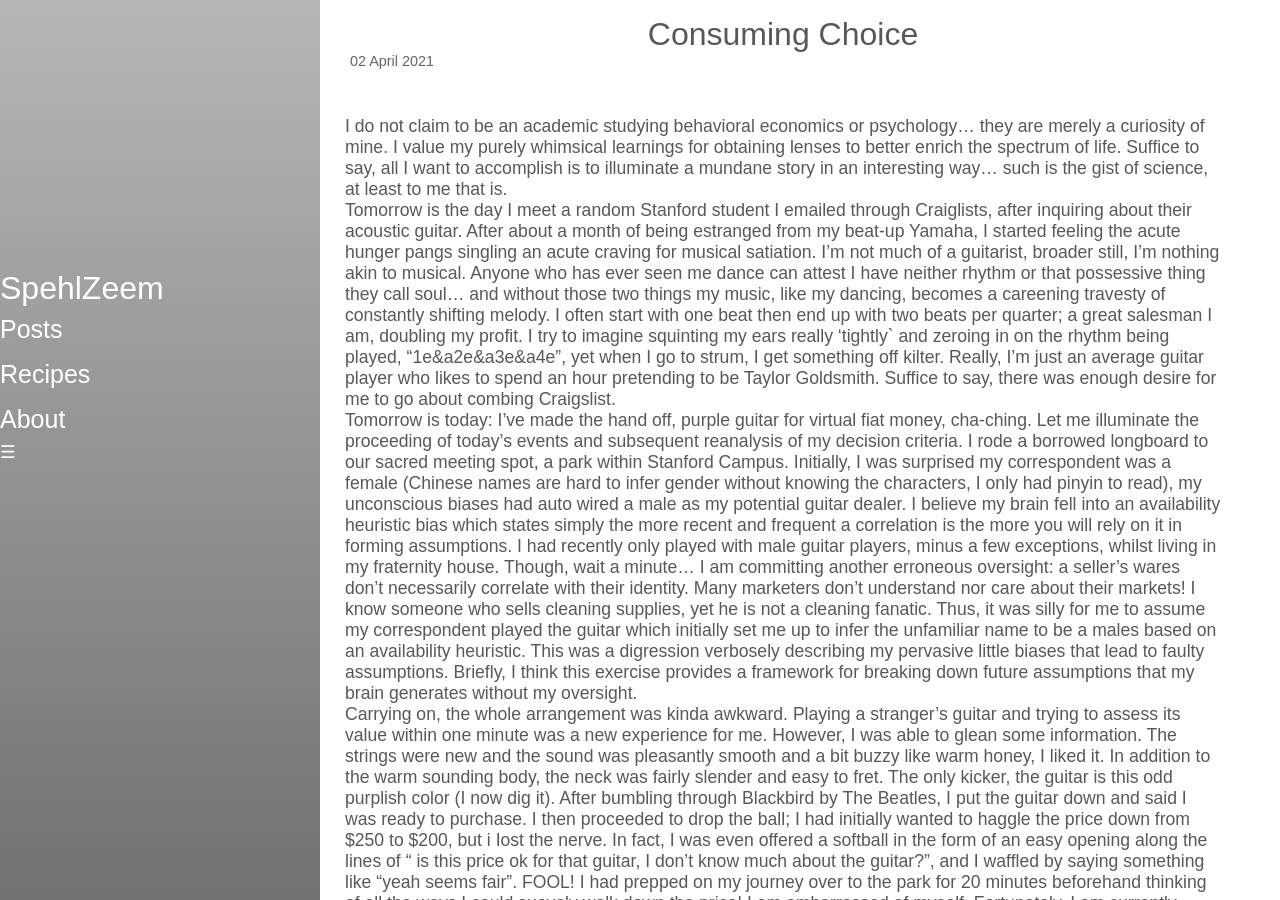
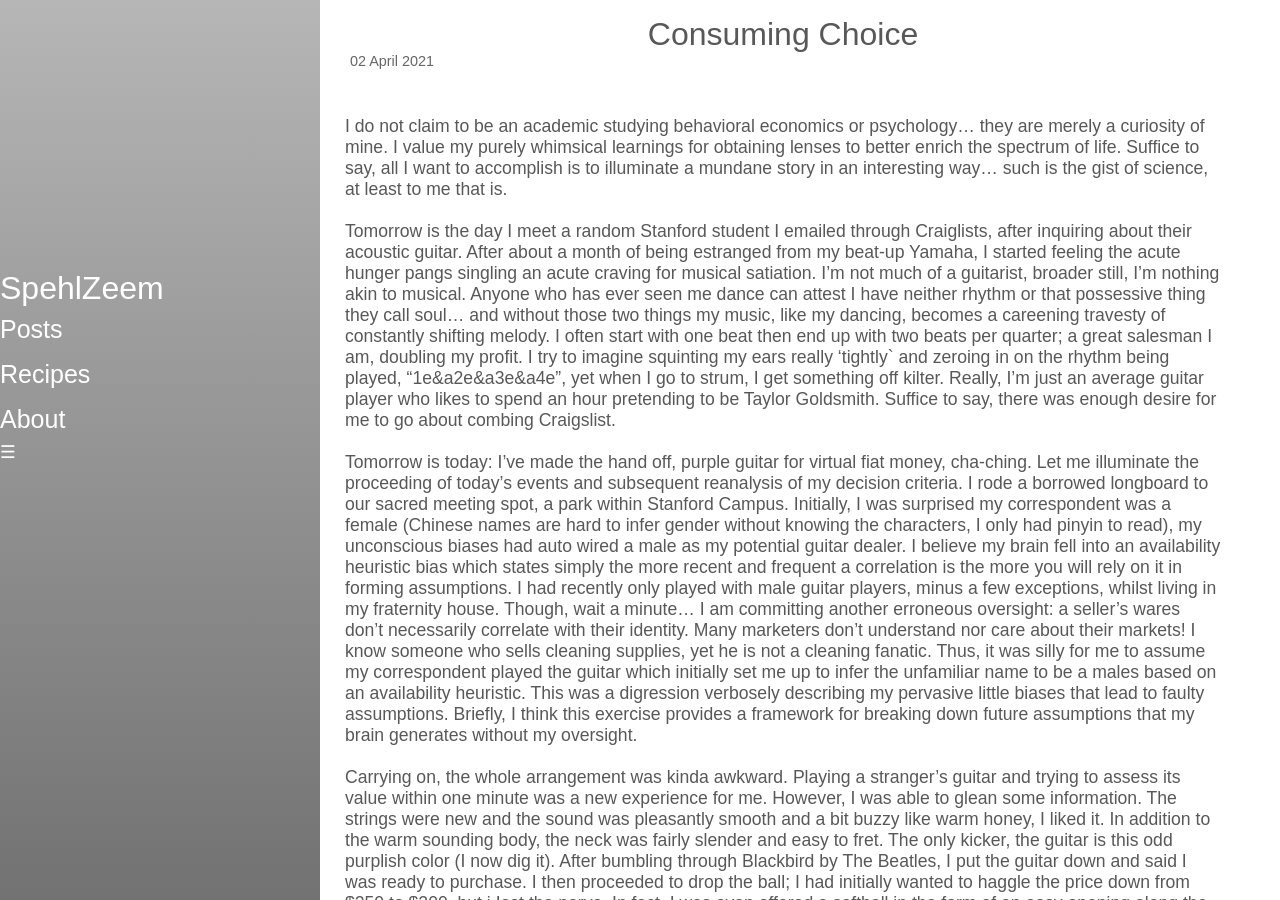
Before and after one commit to spehlzeem/spehlzeem.github.io, a Jekyll site: the page built from _posts/2021-04-02-guitar.markdown, in a window 1280 px wide and 900 px high. Built offline with Jekyll 4.4.1, drawn with Linux system fonts in a browser that asks for light colours.

Commit message:
linebreaks

```diff
--- a/_posts/2021-04-02-guitar.markdown
+++ b/_posts/2021-04-02-guitar.markdown
@@ -2,24 +2,24 @@
 layout: post
 title:  "Consuming Choice"
 big_image: ""
-date:   2021-04-02 10:02:26 -0600
+date:   2021-04-02 10:01:26 -0600
 categories: reflection
 tags: [long,reflection, semi academic musings]
 ---
 <br>
-I do not claim to be an academic studying behavioral economics or psychology… they are merely a curiosity of mine. I value my purely whimsical learnings for obtaining lenses to better enrich the spectrum of life. Suffice to say, all I want to accomplish is to illuminate a mundane story in an interesting way… such is the gist of science, at least to me that is.
+I do not claim to be an academic studying behavioral economics or psychology… they are merely a curiosity of mine. I value my purely whimsical learnings for obtaining lenses to better enrich the spectrum of life. Suffice to say, all I want to accomplish is to illuminate a mundane story in an interesting way… such is the gist of science, at least to me that is. <br>
 <!--break-->
 <br>
-Tomorrow is the day I meet a random Stanford student I emailed through Craiglists, after inquiring about their acoustic guitar. After about a month of being estranged from my beat-up Yamaha, I started feeling the acute hunger pangs singling an acute  craving for musical satiation. I’m not much of a guitarist, broader still, I’m nothing akin to musical. Anyone who has ever seen me dance can attest I have neither rhythm or that possessive thing they call soul… and without those two things my music, like my dancing, becomes a careening travesty of constantly shifting melody. I often start with one beat then end up with two beats per quarter; a great salesman I am, doubling my profit. I try to imagine squinting my ears really ‘tightly` and zeroing in on the rhythm being played, “1e&a2e&a3e&a4e”, yet when I go to strum, I get something off kilter. Really, I’m just an average guitar player who likes to spend an hour pretending to be Taylor Goldsmith. Suffice to say, there was enough desire for me to go about combing Craigslist.
+Tomorrow is the day I meet a random Stanford student I emailed through Craiglists, after inquiring about their acoustic guitar. After about a month of being estranged from my beat-up Yamaha, I started feeling the acute hunger pangs singling an acute  craving for musical satiation. I’m not much of a guitarist, broader still, I’m nothing akin to musical. Anyone who has ever seen me dance can attest I have neither rhythm or that possessive thing they call soul… and without those two things my music, like my dancing, becomes a careening travesty of constantly shifting melody. I often start with one beat then end up with two beats per quarter; a great salesman I am, doubling my profit. I try to imagine squinting my ears really ‘tightly` and zeroing in on the rhythm being played, “1e&a2e&a3e&a4e”, yet when I go to strum, I get something off kilter. Really, I’m just an average guitar player who likes to spend an hour pretending to be Taylor Goldsmith. Suffice to say, there was enough desire for me to go about combing Craigslist. <br>
 <br>
-Tomorrow is today: I’ve made the hand off, purple guitar for virtual fiat money, cha-ching. Let me illuminate the proceeding of today’s events and subsequent reanalysis of my decision criteria. I rode a borrowed longboard to our sacred meeting spot, a park within Stanford Campus. Initially, I was surprised my correspondent was a female (Chinese names are hard to infer gender without knowing the characters, I only had pinyin to read), my unconscious biases had auto wired a male as my potential guitar dealer. I believe my brain fell into an availability heuristic bias which states simply the more recent and frequent a correlation is the more you will rely on it in forming assumptions. I had recently only played with male guitar players, minus a few exceptions, whilst living in my fraternity house. Though, wait a minute… I am committing another erroneous oversight: a seller’s wares don’t necessarily correlate with their identity. Many marketers don’t understand nor care about their markets! I know someone who sells cleaning supplies, yet he is not a cleaning fanatic. Thus, it was silly for me to assume my correspondent played the guitar which initially set me up to infer the unfamiliar name to be a males based on an availability heuristic. This was a digression verbosely describing my pervasive little biases that lead to faulty assumptions. Briefly, I think this exercise provides a framework for breaking down future assumptions that my brain generates without my oversight.
+Tomorrow is today: I’ve made the hand off, purple guitar for virtual fiat money, cha-ching. Let me illuminate the proceeding of today’s events and subsequent reanalysis of my decision criteria. I rode a borrowed longboard to our sacred meeting spot, a park within Stanford Campus. Initially, I was surprised my correspondent was a female (Chinese names are hard to infer gender without knowing the characters, I only had pinyin to read), my unconscious biases had auto wired a male as my potential guitar dealer. I believe my brain fell into an availability heuristic bias which states simply the more recent and frequent a correlation is the more you will rely on it in forming assumptions. I had recently only played with male guitar players, minus a few exceptions, whilst living in my fraternity house. Though, wait a minute… I am committing another erroneous oversight: a seller’s wares don’t necessarily correlate with their identity. Many marketers don’t understand nor care about their markets! I know someone who sells cleaning supplies, yet he is not a cleaning fanatic. Thus, it was silly for me to assume my correspondent played the guitar which initially set me up to infer the unfamiliar name to be a males based on an availability heuristic. This was a digression verbosely describing my pervasive little biases that lead to faulty assumptions. Briefly, I think this exercise provides a framework for breaking down future assumptions that my brain generates without my oversight. <br>
 <br>
-Carrying on, the whole arrangement was kinda awkward. Playing a stranger’s guitar and trying to assess its value within one minute was a new experience for me. However, I was able to glean some information. The strings were new and the sound was pleasantly smooth and a bit buzzy like warm honey, I liked it. In addition to the warm sounding body, the neck was fairly slender and easy to fret. The only kicker, the guitar is this odd purplish color (I now dig it). After bumbling through Blackbird by The Beatles, I put the guitar down and said I was ready to purchase. I then proceeded to drop the ball; I had initially wanted to haggle the price down from $250 to $200, but i Iost the nerve. In fact, I was even offered a softball in the form of an easy opening along the lines of “ is this price ok for that guitar, I don’t know much about the guitar?”, and I waffled by saying something like “yeah seems fair”. FOOL!  I had prepped on my journey over to the park for 20 minutes beforehand thinking of all the ways I could suavely walk down the price! I am embarrassed of myself. Fortunately, I am currently extremely satisfied with my purchase and feel fine with the price…. But, how do I know if I am not just deceiving myself to try and justify the slightly higher expense?
+Carrying on, the whole arrangement was kinda awkward. Playing a stranger’s guitar and trying to assess its value within one minute was a new experience for me. However, I was able to glean some information. The strings were new and the sound was pleasantly smooth and a bit buzzy like warm honey, I liked it. In addition to the warm sounding body, the neck was fairly slender and easy to fret. The only kicker, the guitar is this odd purplish color (I now dig it). After bumbling through Blackbird by The Beatles, I put the guitar down and said I was ready to purchase. I then proceeded to drop the ball; I had initially wanted to haggle the price down from $250 to $200, but i Iost the nerve. In fact, I was even offered a softball in the form of an easy opening along the lines of “ is this price ok for that guitar, I don’t know much about the guitar?”, and I waffled by saying something like “yeah seems fair”. FOOL!  I had prepped on my journey over to the park for 20 minutes beforehand thinking of all the ways I could suavely walk down the price! I am embarrassed of myself. Fortunately, I am currently extremely satisfied with my purchase and feel fine with the price…. But, how do I know if I am not just deceiving myself to try and justify the slightly higher expense? <br>
 <br>
-I feel obliged to address my original intent (providing some sort of analysis) which I have somewhat neglected by getting wrapped up in narrative. I lean on behavioral economics and psychology, in which my only credentials are reading halfway through *Misbehaving: The Making of Behavioral Economics* by Richard Thaler and also some dancing around with the book *Thinking fast and slow* by Daniel Kahneman. Oh yeah and I quickly glanced at this [paper](http://www.wisebrain.org/media/Papers/maximizing.pdf). I’ll be short on detailing why I am certainly a satisficer.
+I feel obliged to address my original intent (providing some sort of analysis) which I have somewhat neglected by getting wrapped up in narrative. I lean on behavioral economics and psychology, in which my only credentials are reading halfway through *Misbehaving: The Making of Behavioral Economics* by Richard Thaler and also some dancing around with the book *Thinking fast and slow* by Daniel Kahneman. Oh yeah and I quickly glanced at this [paper](http://www.wisebrain.org/media/Papers/maximizing.pdf). I’ll be short on detailing why I am certainly a satisficer.<br>
 
 
-The big two, Amos Tversky and Daniel Kahneman, were  critical psychologists in dismantling the belief that humans are rational decision makers. They contributed much to both fields, psychology and behavioral economics, I implore you to read their literature. Back to my limited scope, I was taught in high school economics that a core assumption of economic models was that humans are rational decision makers. A core assumption of economic  models (anything regarding consumer choice) embedded the belief that humans make completely rational choices and maximize utility through complete information. Imagine a computer program doing some sort of optimization algorithm to determine the best solution in an array of options. Research done by Daniel Kahneman, Richard Thaler, and Amos Tversky have vastly ripped apart this tenant of economics. Humans are not rational decision makers nor creatures of optimization.
+The big two, Amos Tversky and Daniel Kahneman, were  critical psychologists in dismantling the belief that humans are rational decision makers. They contributed much to both fields, psychology and behavioral economics, I implore you to read their literature. Back to my limited scope, I was taught in high school economics that a core assumption of economic models was that humans are rational decision makers. A core assumption of economic  models (anything regarding consumer choice) embedded the belief that humans make completely rational choices and maximize utility through complete information. Imagine a computer program doing some sort of optimization algorithm to determine the best solution in an array of options. Research done by Daniel Kahneman, Richard Thaler, and Amos Tversky have vastly ripped apart this tenant of economics. Humans are not rational decision makers nor creatures of optimization.<br>
 <br>
 > However, some of us get closer to the computer program model than others:
 > maximizers. Maximizers, like the name suggest, seek an optimal solution by
@@ -31,17 +31,17 @@ The big two, Amos Tversky and Daniel Kahneman, were  critical psychologists in d
 > subsequent further optimization of price. Maximizers derive some joy in the process
 > of finding a deal, but later the exhaustive research in making the original
 > purchase  increases a feeling of regret as reflection raises doubts regarding the
-> superiority of the purchase as new information eventually surfaces.
+> superiority of the purchase as new information eventually surfaces.<br>
 <br>
-Just imagine this scenario involving my pseudonym, Mr Jurgwitz. Back in 2012, Mr Jurgwitz researched half a year for the best new car that maximized his utility and budget. He determined that the Ford Focus was exactly the car that checked all his exhaustive criteria (price, can fit dog?, horsepower, all-wheel drive, gas mileage, trim, interior quality,…) plus it even included a cool new transmission technology called PowerShift transmission. Jurgwitz buys the car and is immediately skeptical of his purchase, but nonetheless he is happy all of 2012. In 2013-2016, after multiple accounts of affected Ford Fiestas and Ford Foci  having crippling transmission problems, news breaks that Ford has knowingly shipped cars off the factory line with faulty transmissions. Jurgwitz realizes his car has a faulty transmission after having an accident in which his car wouldn’t shift up to a higher gear. Jurgwitz couldn’t have predicted this fiasco, yet he blames himself for his now soiled purchase. The woe of the maximizer,all that preparation and thought could not have accounted for a random event. Jurg now needs to soak up a sunk cost,  a whole other blog post can be written about sunk costs later...
+Just imagine this scenario involving my pseudonym, Mr Jurgwitz. Back in 2012, Mr Jurgwitz researched half a year for the best new car that maximized his utility and budget. He determined that the Ford Focus was exactly the car that checked all his exhaustive criteria (price, can fit dog?, horsepower, all-wheel drive, gas mileage, trim, interior quality,…) plus it even included a cool new transmission technology called PowerShift transmission. Jurgwitz buys the car and is immediately skeptical of his purchase, but nonetheless he is happy all of 2012. In 2013-2016, after multiple accounts of affected Ford Fiestas and Ford Foci  having crippling transmission problems, news breaks that Ford has knowingly shipped cars off the factory line with faulty transmissions. Jurgwitz realizes his car has a faulty transmission after having an accident in which his car wouldn’t shift up to a higher gear. Jurgwitz couldn’t have predicted this fiasco, yet he blames himself for his now soiled purchase. The woe of the maximizer,all that preparation and thought could not have accounted for a random event. Jurg now needs to soak up a sunk cost,  a whole other blog post can be written about sunk costs later... <br>
 <br>
-A satisficer on the other hand does not feel accountable for determining an optimal solution, simply a good purchase is fine enough. Faced with multiple options a satisficer will try and determine which product aligns with a few preferences and decide based on current information. This behavior isn’t prone to as much “buyers remorse” compared with maximizing behavior that requires a longer time investment. Satisficers might end up making suboptimal purchases, yet in the long term end up happier. The paper I linked talks in more depth about the ways consumer choice impacts our perceived satisfaction. Simply we can boil it down to a cliche, the tyranny of choice.
+A satisficer on the other hand does not feel accountable for determining an optimal solution, simply a good purchase is fine enough. Faced with multiple options a satisficer will try and determine which product aligns with a few preferences and decide based on current information. This behavior isn’t prone to as much “buyers remorse” compared with maximizing behavior that requires a longer time investment. Satisficers might end up making suboptimal purchases, yet in the long term end up happier. The paper I linked talks in more depth about the ways consumer choice impacts our perceived satisfaction. Simply we can boil it down to a cliche, the tyranny of choice. <br>
 <br>
-It’s obvious what kind of behavior I display, unfortunately I said I’d somehow combine my guitar purchasing story with behavioral economics, thus I feel compelled to leave this bulleted list. Go out and enjoy the suboptimal.
+It’s obvious what kind of behavior I display, unfortunately I said I’d somehow combine my guitar purchasing story with behavioral economics, thus I feel compelled to leave this bulleted list. Go out and enjoy the suboptimal. <br>
 <br>
-At the expense of optimization, I opted for convenience:
+At the expense of optimization, I opted for convenience:<br>
 - I could have optimized my cash spent by not choosing to buy a “redundant purchase”; I already had a fine guitar at my parent’s house. Simply, I justified buying a new (though used) guitar because shipping required too much logistical overhead than just forking over money for a guitar purchased in my area.
 - I severely limited my options. I used craigslist with a ridiculous  location filter, filtering for guitars  5miles within the Palo Alto area.
 - I did not haggle with the seller for that act would have required more energy and potentially sour the exchange.
 - I now rave about my purple guitar . This is the opposite of buyer’s remorse, though, It might be an unconscious reactive mechanism for defending my purchase.
-- I prefer Martins and Taylors, but decided a Fender guitar was good enough. I didn’t go the extra mile to search extensively for a used Martin or Taylor instead opting for what was immediately available.
+- I prefer Martins and Taylors, but decided a Fender guitar was good enough. I didn’t go the extra mile to search extensively for a used Martin or Taylor instead opting for what was immediately available. <br>
```
